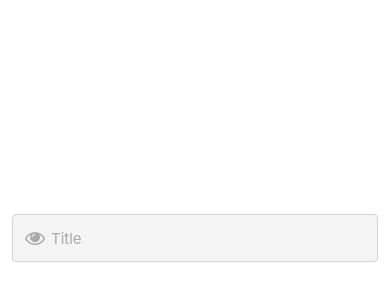
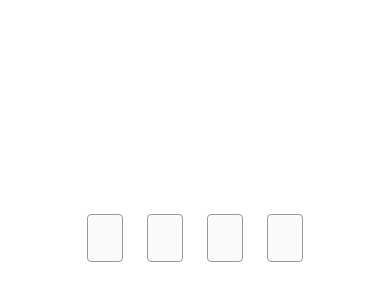
Before and after one commit to PrayaAmadigaPitasa/react-native-design-kit, a React Native app: screen / in a window 390 px wide. Shown: the part 184-484 px from the top of the page. Built offline with nearby package versions, Linux system fonts and the light colour scheme.

Commit message:
Update InputOTP props: onChangeOTP

```diff
--- a/App.tsx
+++ b/App.tsx
@@ -1,16 +1,11 @@
 import React from 'react';
 import {View, StyleSheet} from 'react-native';
-import {Input} from './src';
+import {InputOTP} from './src';
 
 export default function App() {
   return (
     <View style={styles.container}>
-      <Input
-        leftIconAction="toggleVisiblity"
-        rightIconAction="delete"
-        label="Title"
-        labelPosition="box"
-      />
+      <InputOTP onChangeOTP={() => {}} />
     </View>
   );
 }
--- a/src/components/InputOTP.tsx
+++ b/src/components/InputOTP.tsx
@@ -18,7 +18,7 @@ export interface InputOTPProps extends TextInputProps, InputOTPBaseProps {
   numberOfCode?: number;
   containerStyle?: ViewStyle;
   separatorComponent?: JSX.Element;
-  onChangeOTP?(values: string[], isValid: boolean): void;
+  onChangeOTP(otp: string, values: string[], isValid: boolean): void;
 }
 
 export interface InputOTPBoxProps extends TextInputProps, InputOTPBaseProps {
@@ -150,7 +150,8 @@ export default function InputOTP({
             values[index] = text;
             setValues(values);
             onChangeText !== undefined && onChangeText(text);
-            onChangeOTP !== undefined && onChangeOTP(values, isValid());
+            onChangeOTP !== undefined &&
+              onChangeOTP(values.join(''), values, isValid());
 
             if (text === ' ') {
               inputReferences[index].clear();
```
